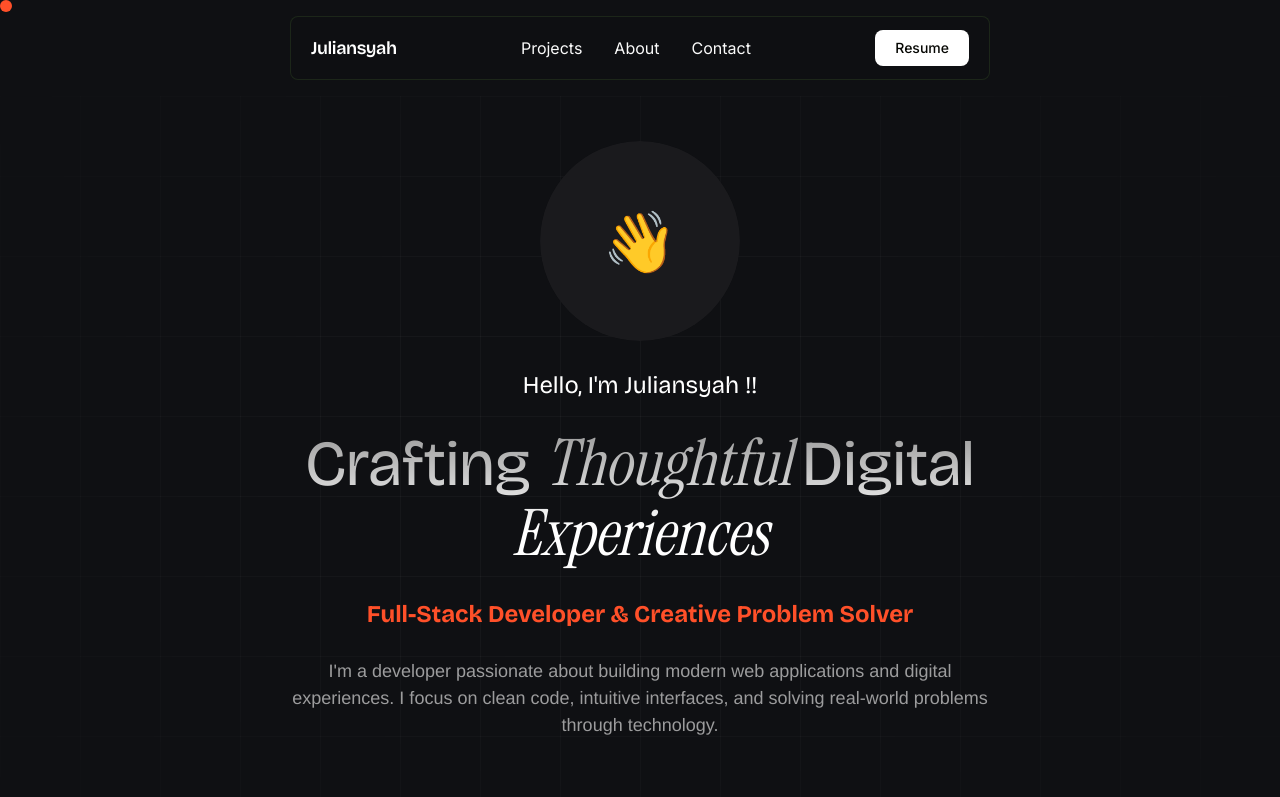
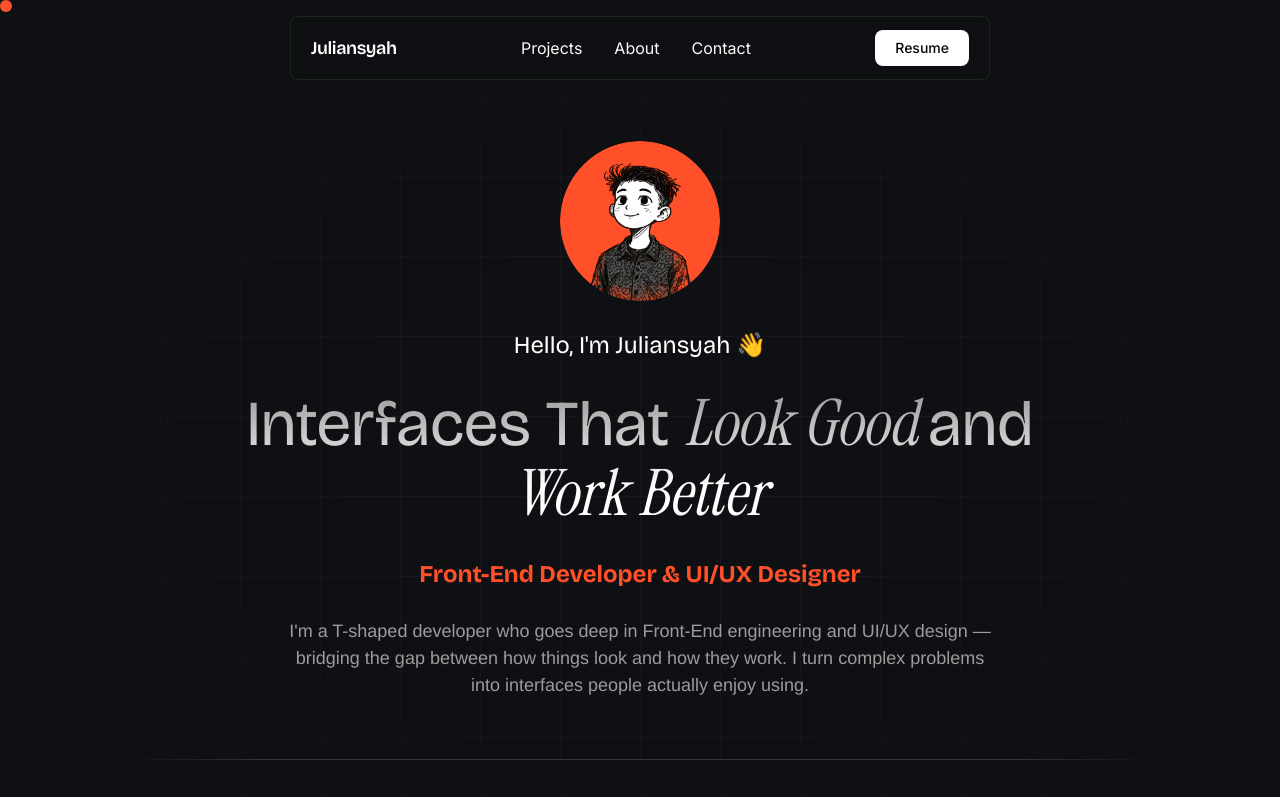
Before and after one commit to indofiz/juliansyah, a Next.js app: page / in a window 1280 px wide. Shown: the top 797 px of the page. Built offline with nearby package versions, Linux system fonts and the light colour scheme.

Commit message:
change image

```diff
--- a/app/page.tsx
+++ b/app/page.tsx
@@ -1,6 +1,8 @@
 import Navbar from "@/components/navbar";
 import Hero from "@/components/hero";
 import Projects from "@/components/projects";
+import About from "@/components/about";
+import Contact from "@/components/contact";
 
 export default function Home() {
   return (
@@ -8,6 +10,8 @@ export default function Home() {
       <Navbar />
       <Hero />
       <Projects />
+      <About />
+      <Contact />
     </main>
   );
 }
--- /dev/null
+++ b/components/about.tsx
@@ -0,0 +1,80 @@
+import Image from "next/image";
+
+const skills = [
+  { category: "Frontend", items: ["React", "Next.js", "TypeScript", "Tailwind CSS"] },
+  { category: "Backend", items: ["Node.js", "PostgreSQL", "Prisma", "REST API"] },
+  { category: "Tools", items: ["Git", "Docker", "Figma", "VS Code"] },
+];
+
+export default function About() {
+  return (
+    <section id="about" className="w-full px-6 py-24 md:px-25">
+      <div className="mx-auto flex max-w-5xl flex-col gap-16">
+
+        {/* Header */}
+        <h2 className="font-(family-name:--font-bricolage) text-sm font-medium uppercase tracking-widest text-gray-text">
+          About Me
+        </h2>
+
+        {/* Content row */}
+        <div className="flex flex-col gap-12 md:flex-row md:items-start md:gap-20">
+
+          {/* Image */}
+          <div className="shrink-0 mx-auto md:mx-0">
+            <div className="h-64 w-64 overflow-hidden rounded-2xl border border-white-15">
+              <Image
+                src="/image.png"
+                alt="Juliansyah"
+                width={256}
+                height={256}
+                className="h-full w-full object-cover"
+              />
+            </div>
+          </div>
+
+          {/* Text */}
+          <div className="flex flex-col gap-8">
+            <div className="flex flex-col gap-4">
+              <h3 className="font-(family-name:--font-bricolage) text-4xl font-semibold text-white">
+                I build things for the web.
+              </h3>
+              <p className="text-base leading-relaxed text-gray-text">
+                I&apos;m a full-stack developer with a passion for building clean,
+                performant, and user-friendly web applications. I enjoy working
+                across the entire stack — from crafting pixel-perfect UIs to
+                designing scalable backend systems.
+              </p>
+              <p className="text-base leading-relaxed text-gray-text">
+                When I&apos;m not coding, I&apos;m exploring new technologies,
+                contributing to open-source, or experimenting with design tools
+                to sharpen my eye for detail.
+              </p>
+            </div>
+
+            {/* Skills */}
+            <div className="flex flex-col gap-4">
+              {skills.map(({ category, items }) => (
+                <div key={category} className="flex flex-col gap-2">
+                  <span className="text-xs font-medium uppercase tracking-widest text-brand">
+                    {category}
+                  </span>
+                  <div className="flex flex-wrap gap-2">
+                    {items.map((item) => (
+                      <span
+                        key={item}
+                        className="rounded-full border border-white-15 px-3 py-1 text-xs font-medium text-gray-text"
+                      >
+                        {item}
+                      </span>
+                    ))}
+                  </div>
+                </div>
+              ))}
+            </div>
+          </div>
+
+        </div>
+      </div>
+    </section>
+  );
+}
--- /dev/null
+++ b/components/contact.tsx
@@ -0,0 +1,64 @@
+const links = [
+  { label: "GitHub", href: "https://github.com/indofiz" },
+  { label: "LinkedIn", href: "#" },
+  { label: "Email", href: "mailto:hello@juliansyah.dev" },
+];
+
+export default function Contact() {
+  return (
+    <section id="contact" className="w-full px-6 py-24 md:px-25">
+      <div className="mx-auto flex max-w-5xl flex-col gap-16">
+
+        {/* Header */}
+        <h2 className="font-(family-name:--font-bricolage) text-sm font-medium uppercase tracking-widest text-gray-text">
+          Contact
+        </h2>
+
+        {/* Content */}
+        <div className="flex flex-col gap-8 md:flex-row md:items-end md:justify-between">
+          <div className="flex flex-col gap-4 max-w-lg">
+            <h3 className="font-(family-name:--font-bricolage) text-4xl font-semibold text-white leading-tight">
+              Let&apos;s work{" "}
+              <span className="font-(family-name:--font-instrument) italic text-brand">
+                together.
+              </span>
+            </h3>
+            <p className="text-base leading-relaxed text-gray-text">
+              Have a project in mind or just want to say hi? My inbox is always
+              open — I&apos;ll get back to you as soon as I can.
+            </p>
+          </div>
+
+          {/* Links */}
+          <div className="flex flex-col gap-3">
+            {links.map(({ label, href }) => (
+              <a
+                key={label}
+                href={href}
+                target={href.startsWith("http") ? "_blank" : undefined}
+                rel={href.startsWith("http") ? "noopener noreferrer" : undefined}
+                className="group flex items-center gap-3 text-gray-text transition-colors hover:text-white"
+              >
+                <span className="h-px w-6 bg-gray-text transition-all group-hover:w-10 group-hover:bg-brand" />
+                <span className="text-sm font-medium uppercase tracking-widest">
+                  {label}
+                </span>
+              </a>
+            ))}
+          </div>
+        </div>
+
+        {/* Divider + footer */}
+        <div className="flex flex-col gap-4 border-t border-white-15 pt-8 md:flex-row md:items-center md:justify-between">
+          <span className="text-xs text-gray-text">
+            © {new Date().getFullYear()} Juliansyah. Built with Next.js &amp; Tailwind CSS.
+          </span>
+          <span className="text-xs text-gray-text">
+            Designed &amp; developed by Juliansyah
+          </span>
+        </div>
+
+      </div>
+    </section>
+  );
+}
--- a/components/hero.tsx
+++ b/components/hero.tsx
@@ -1,3 +1,5 @@
+import Image from "next/image";
+
 export default function Hero() {
   return (
     <section id="hero" className="relative w-full overflow-hidden">
@@ -7,10 +9,15 @@ export default function Hero() {
       {/* Content */}
       <div className="relative flex flex-col items-center gap-7 px-6 pt-11.25 pb-28.75 md:px-25">
         {/* Profile Image */}
-        <div className="animate-slide-up-long h-50 w-50 overflow-hidden rounded-full">
-          <div className="flex h-full w-full items-center justify-center rounded-full bg-[#1a1a1d] text-6xl">
-            👋
-          </div>
+        <div className="animate-slide-up-long h-40 w-40 overflow-hidden rounded-full">
+          <Image
+            src="/image.png"
+            alt="Juliansyah"
+            width={200}
+            height={200}
+            className="h-full w-full object-cover"
+            priority
+          />
         </div>
 
         {/* Greeting */}
@@ -18,7 +25,7 @@ export default function Hero() {
           className="animate-slide-up-long font-(family-name:--font-bricolage) text-2xl font-normal text-white text-center"
           style={{ animationDelay: "0.1s" }}
         >
-          Hello, I&apos;m Juliansyah !!
+          Hello, I&apos;m Juliansyah 👋
         </h3>
 
         {/* Main Heading */}
@@ -27,16 +34,16 @@ export default function Hero() {
           style={{ animationDelay: "0.2s" }}
         >
           <span className="font-(family-name:--font-bricolage) text-[clamp(3rem,5vw,75px)] font-normal not-italic">
-            Crafting{" "}
+            Interfaces That{" "}
           </span>
           <span className="font-(family-name:--font-instrument) text-[clamp(3rem,5vw,75px)] italic">
-            Thoughtful{" "}
+            Look Good{" "}
           </span>
           <span className="font-(family-name:--font-bricolage) text-[clamp(3rem,5vw,75px)] font-normal not-italic">
-            Digital{" "}
+            and{" "}
           </span>
           <span className="font-(family-name:--font-instrument) text-[clamp(3rem,5vw,75px)] italic">
-            Experiences
+            Work Better
           </span>
         </h1>
 
@@ -45,7 +52,7 @@ export default function Hero() {
           className="animate-slide-up-long max-w-178 text-center font-(family-name:--font-bricolage) text-2xl font-bold text-brand"
           style={{ animationDelay: "0.3s" }}
         >
-          Full-Stack Developer &amp; Creative Problem Solver
+          Front-End Developer &amp; UI/UX Designer
         </p>
 
         {/* Description */}
@@ -53,9 +60,10 @@ export default function Hero() {
           className="animate-slide-up-long max-w-178 text-center font-[Helvetica,Arial,sans-serif] text-lg leading-normal text-gray-text"
           style={{ animationDelay: "0.4s" }}
         >
-          I&apos;m a developer passionate about building modern web applications
-          and digital experiences. I focus on clean code, intuitive interfaces,
-          and solving real-world problems through technology.
+          I&apos;m a T-shaped developer who goes deep in Front-End engineering
+          and UI/UX design — bridging the gap between how things look and how
+          they work. I turn complex problems into interfaces people actually
+          enjoy using.
         </p>
 
         {/* Marquee / Logo Strip */}
```
Also changed, not shown: public/image.png (added).
